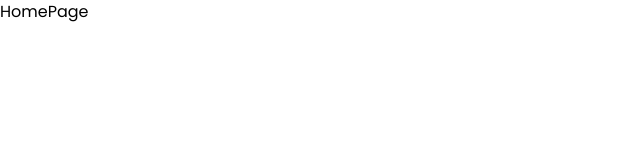
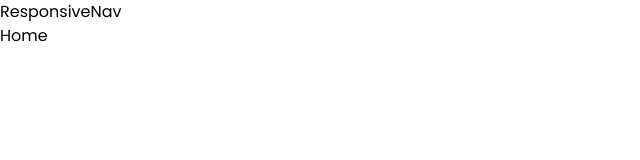
Before and after one commit to moonspark78/Invest-Project-NextJS, a Next.js app: page / in a window 1280 px wide. Shown: the top 160 px of the page, without its empty margins (0-640 px from the left). Built offline with nearby package versions, Linux system fonts and the light colour scheme.

Commit message:
:tada: starting  navigation navbar   :tada:

```diff
--- /dev/null
+++ b/app/components/Home/Home.tsx
@@ -0,0 +1,9 @@
+import React from 'react'
+
+const Home = () => {
+  return (
+    <div>Home</div>
+  )
+}
+
+export default Home
--- /dev/null
+++ b/app/components/Home/Navigation/MobileNav.tsx
@@ -0,0 +1,9 @@
+import React from 'react'
+
+const MobileNav = () => {
+  return (
+    <div>MobileNav</div>
+  )
+}
+
+export default MobileNav
--- /dev/null
+++ b/app/components/Home/Navigation/Nav.tsx
@@ -0,0 +1,9 @@
+import React from 'react'
+
+const Nav = () => {
+  return (
+    <div>Nav</div>
+  )
+}
+
+export default Nav
--- /dev/null
+++ b/app/components/Home/Navigation/ResponsiveNav.tsx
@@ -0,0 +1,9 @@
+import React from 'react'
+
+const ResponsiveNav = () => {
+  return (
+    <div>ResponsiveNav</div>
+  )
+}
+
+export default ResponsiveNav
--- a/app/layout.tsx
+++ b/app/layout.tsx
@@ -1,6 +1,7 @@
 import type { Metadata } from "next";
 import { Poppins } from "next/font/google";
 import "./globals.css";
+import ResponsiveNav from "./components/Home/Navigation/ResponsiveNav";
 
 const font = Poppins({
     weight: ["100","200","300","400","500","600","700","800","900"],
@@ -20,6 +21,7 @@
   return (
     <html lang="en">
       <body className={font.className}>
+        <ResponsiveNav/>
           {children}
       </body>
     </html>
--- a/app/page.tsx
+++ b/app/page.tsx
@@ -1,7 +1,10 @@
 import React from 'react'
+import Home from './components/Home/Home'
 
 const HomePage = () => {
-  return <div className='overflow-hidden'>HomePage</div>
+  return <div className='overflow-hidden'>
+    <Home/>
+  </div>
 }
 
 export default HomePage
```
